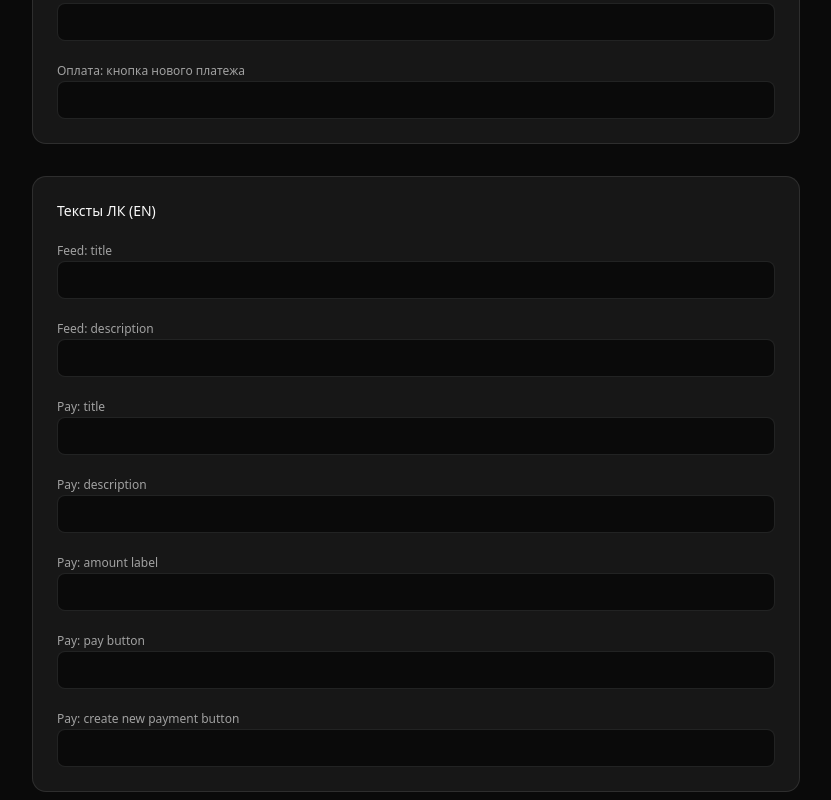
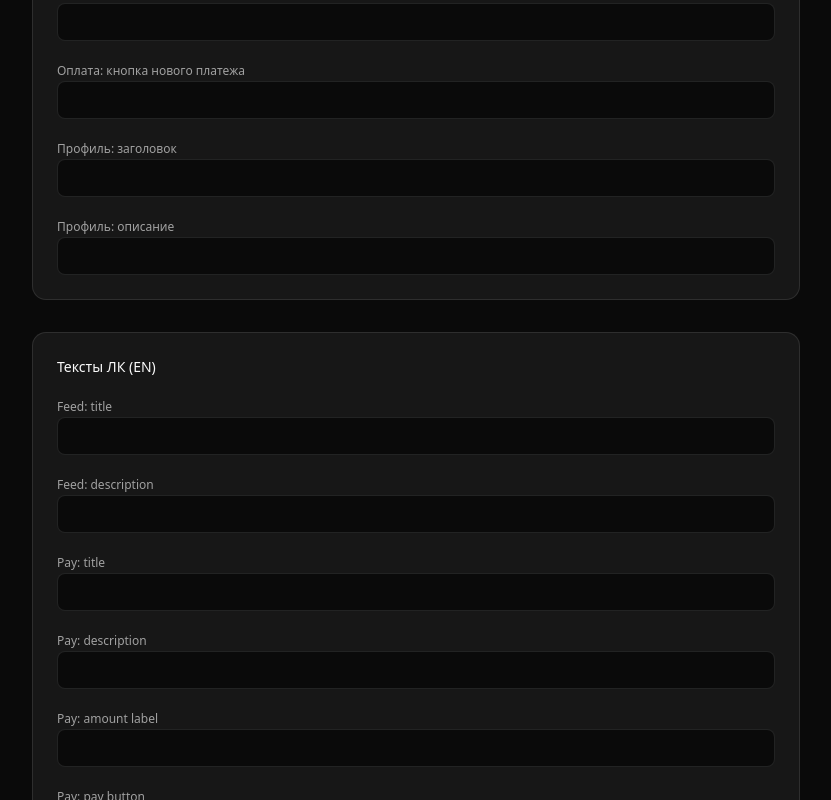
Before and after one commit to affiliatefabriq/Magically_admin, a Next.js app: page /settings in a window 1280 px wide. Shown: the part 3200-4000 px from the top of the page, without its empty margins (352-1183 px from the left). Built offline with nearby package versions, Linux system fonts and the light colour scheme; no server answers; sample sign-in values are in the browser's storage.

Commit message:
feat: add profile title and description fields to settings and update related components

```diff
--- a/app/(root)/settings/page.tsx
+++ b/app/(root)/settings/page.tsx
@@ -28,6 +28,8 @@ type FormState = {
     payAmountLabel: string;
     payButtonLabel: string;
     payCreateNewButton: string;
+    profileTitle: string;
+    profileDescription: string;
   };
   lkTextsRu: {
     exploreCommunityTitle: string;
@@ -37,6 +39,8 @@ type FormState = {
     payAmountLabel: string;
     payButtonLabel: string;
     payCreateNewButton: string;
+    profileTitle: string;
+    profileDescription: string;
   };
   effectRouting: {
     photo_effect: { models: string[] };
@@ -96,6 +100,8 @@ const Page = () => {
       payAmountLabel: '',
       payButtonLabel: '',
       payCreateNewButton: '',
+      profileTitle: '',
+      profileDescription: '',
     },
     lkTextsRu: {
       exploreCommunityTitle: '',
@@ -105,6 +111,8 @@ const Page = () => {
       payAmountLabel: '',
       payButtonLabel: '',
       payCreateNewButton: '',
+      profileTitle: '',
+      profileDescription: '',
     },
     effectRouting: defaultRouting,
   });
@@ -144,6 +152,8 @@ const Page = () => {
             payAmountLabel: '',
             payButtonLabel: '',
             payCreateNewButton: '',
+            profileTitle: '',
+            profileDescription: '',
           },
           lkTextsRu: settings.lkTextsRu || {
             exploreCommunityTitle: '',
@@ -153,6 +163,8 @@ const Page = () => {
             payAmountLabel: '',
             payButtonLabel: '',
             payCreateNewButton: '',
+            profileTitle: '',
+            profileDescription: '',
           },
         });
       }, 0);
@@ -553,6 +565,8 @@ const Page = () => {
             ['payAmountLabel', 'Оплата: подпись суммы'],
             ['payButtonLabel', 'Оплата: кнопка оплатить'],
             ['payCreateNewButton', 'Оплата: кнопка нового платежа'],
+            ['profileTitle', 'Профиль: заголовок'],
+            ['profileDescription', 'Профиль: описание'],
           ] as const
         ).map(([key, label]) => (
           <div key={key} className="space-y-2">
@@ -582,6 +596,8 @@ const Page = () => {
             ['payAmountLabel', 'Pay: amount label'],
             ['payButtonLabel', 'Pay: pay button'],
             ['payCreateNewButton', 'Pay: create new payment button'],
+            ['profileTitle', 'Profile: title'],
+            ['profileDescription', 'Profile: description'],
           ] as const
         ).map(([key, label]) => (
           <div key={key} className="space-y-2">
--- a/hooks/useAdmin.ts
+++ b/hooks/useAdmin.ts
@@ -102,6 +102,8 @@ export interface Settings {
     payAmountLabel: string;
     payButtonLabel: string;
     payCreateNewButton: string;
+    profileTitle: string;
+    profileDescription: string;
   };
   lkTextsRu: {
     exploreCommunityTitle: string;
@@ -111,6 +113,8 @@ export interface Settings {
     payAmountLabel: string;
     payButtonLabel: string;
     payCreateNewButton: string;
+    profileTitle: string;
+    profileDescription: string;
   };
   photoEffectsCollections: EffectCollection[];
   videoEffectsCollections: EffectCollection[];
```
